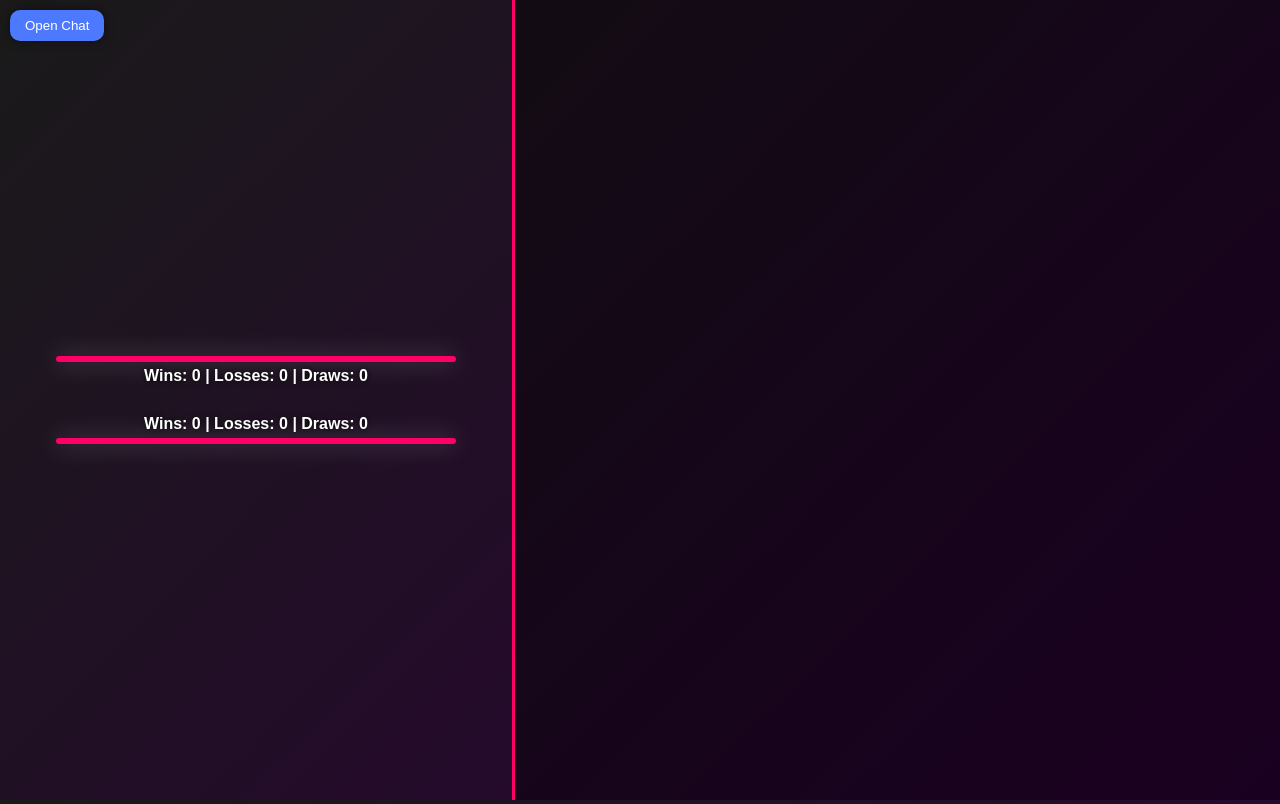
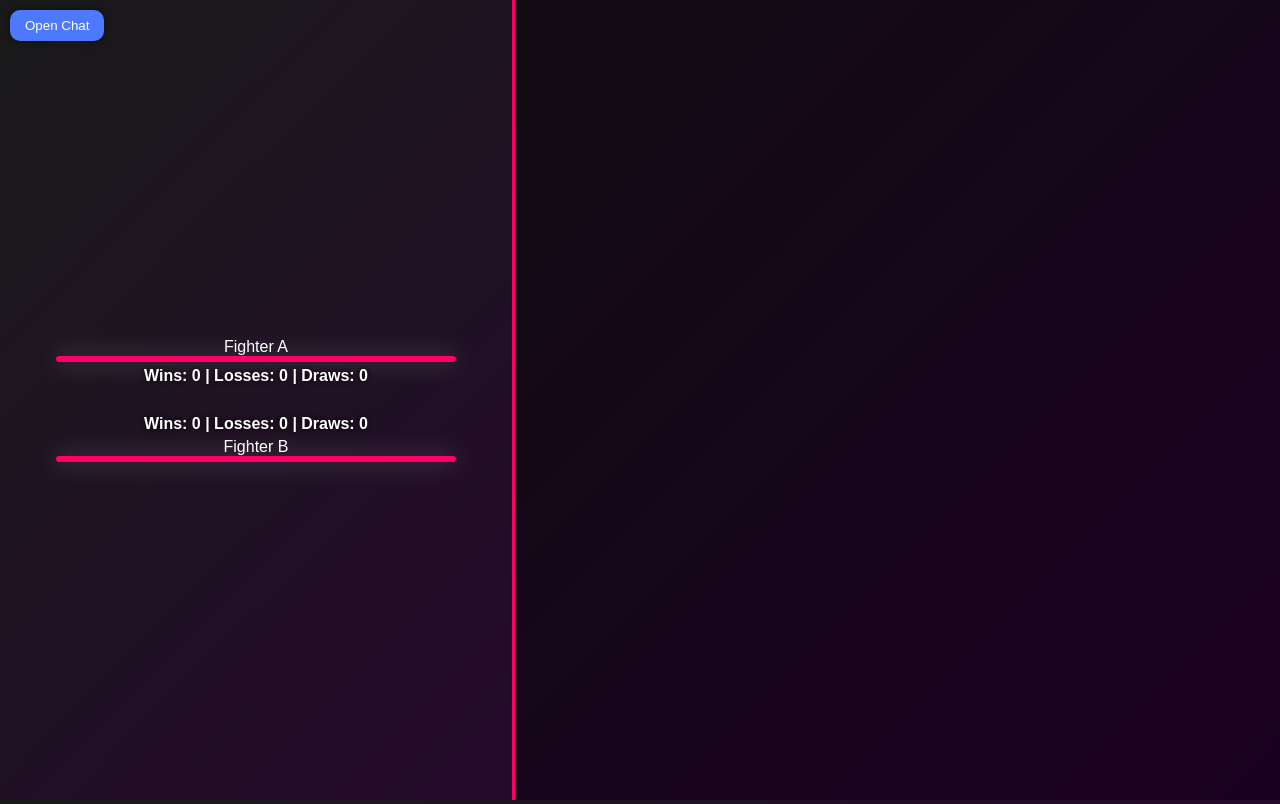
Before and after one commit to Cwfighters/Uit-test, a plain HTML site: page index.html in a window 1280 px wide. Drawn offline with Linux system fonts and the light colour scheme.

Commit message:
Update index.html

```diff
--- a/index.html
+++ b/index.html
@@ -10,17 +10,21 @@
   <div class="match-container">
     <!-- Left side -->
     <div class="left-column">
+      <!-- Open chat button -->
       <button id="openChatBtn">Open Chat</button>
+
       <div class="fighters">
 
         <!-- Upper fighter -->
         <div class="fighter-container upper">
+          <div class="fighter-name" id="nameA">Fighter A</div>
           <div class="fighter" id="fighterA"></div>
           <div class="fighter-stats" id="statsA">Wins: 0 | Losses: 0 | Draws: 0</div>
         </div>
 
         <!-- Lower fighter -->
         <div class="fighter-container lower">
+          <div class="fighter-name" id="nameB">Fighter B</div>
           <div class="fighter-stats" id="statsB">Wins: 0 | Losses: 0 | Draws: 0</div>
           <div class="fighter" id="fighterB"></div>
         </div>
```
